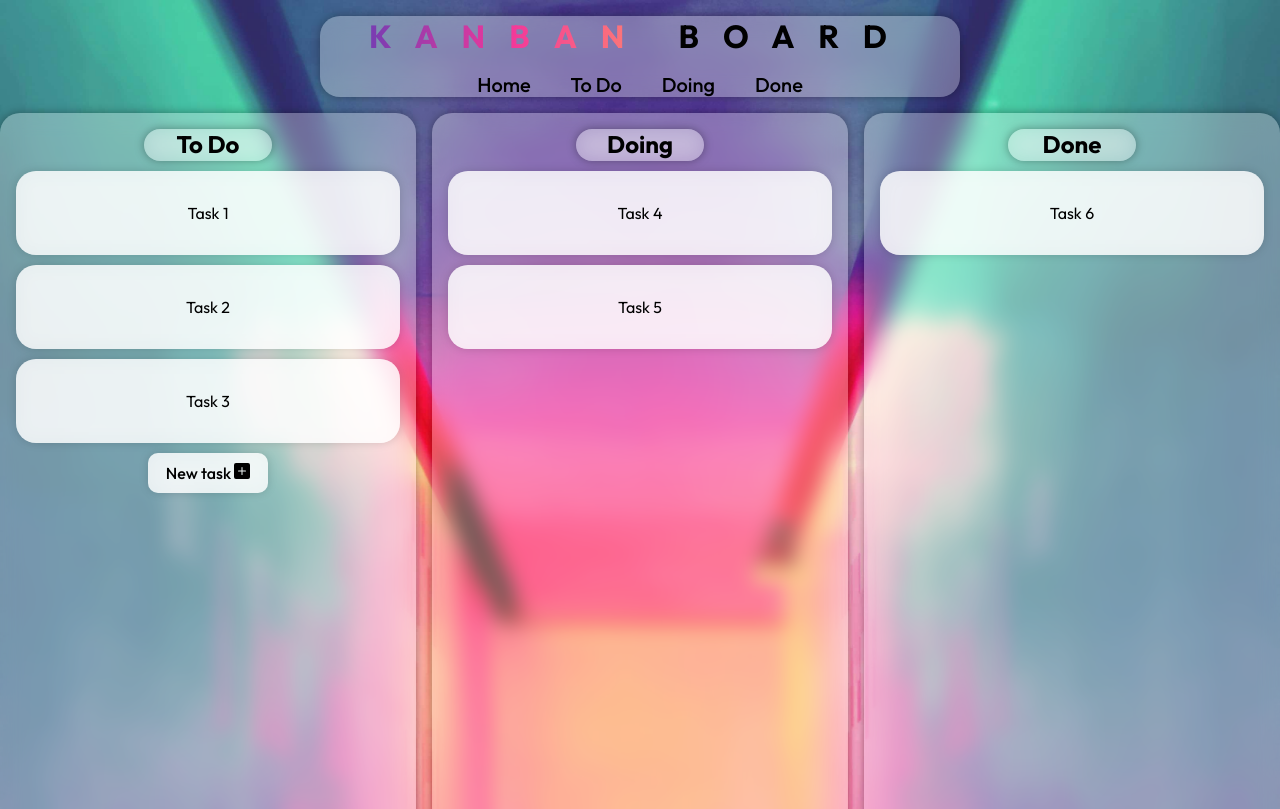
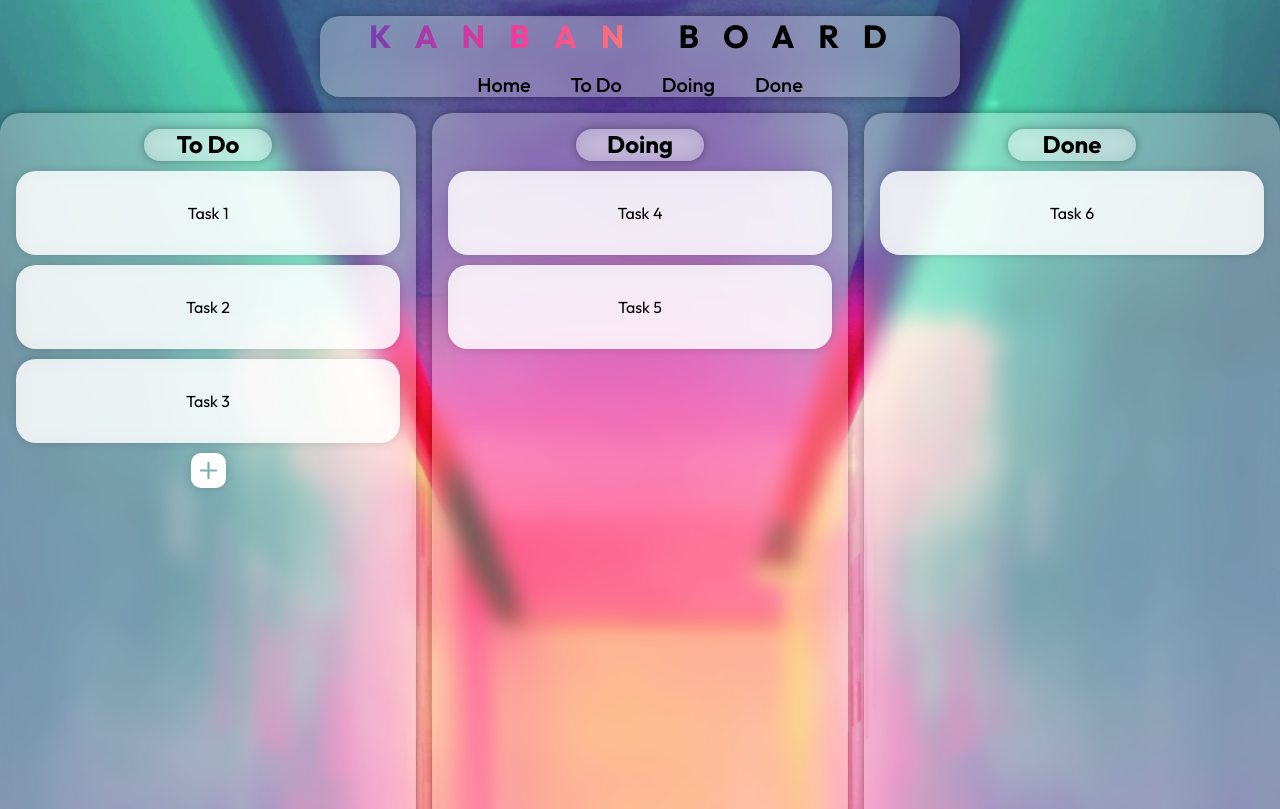
Before and after one commit to jhn322/kanban-board-react, a React (Vite) app: page / in a window 1280 px wide. Shown: the top 809 px of the page. Built offline with nearby package versions, Linux system fonts and the light colour scheme.

Commit message:
imported icon tested setting svg style

```diff
--- a/src/components/Column.jsx
+++ b/src/components/Column.jsx
@@ -1,8 +1,18 @@
-import React from "react";
+import React, { useState } from "react";
 import Card from "./Card";
 import { BsPlusSquareFill } from "react-icons/bs";
 
 const Column = ({ title, cards = [], isToDo, onAddTask }) => {
+  const [isHovered, setIsHovered] = useState(false);
+
+  const handleMouseEnter = () => {
+    setIsHovered(true);
+  };
+
+  const handleMouseLeave = () => {
+    setIsHovered(false);
+  };
+
   return (
     <div className="column">
       <div className="column-title">
@@ -14,10 +24,28 @@ const Column = ({ title, cards = [], isToDo, onAddTask }) => {
         ))}
       </div>
       {isToDo && (
-        <div className="new-task-button">
-          <button onClick={onAddTask}>
-            New task <BsPlusSquareFill />
-          </button>
+        <div
+          className="new-task-button"
+          onClick={onAddTask}
+          onMouseEnter={handleMouseEnter}
+          onMouseLeave={handleMouseLeave}
+        >
+          <BsPlusSquareFill
+            style={{
+              fill: isHovered ? "url(#gradient)" : "#ffffff",
+              cursor: "pointer",
+              transition: "fill 0.3s ease",
+            }}
+          />
+          <svg style={{ position: "absolute", width: 0, height: 0 }}>
+            <defs>
+              <linearGradient id="gradient" x1="0%" y1="0%" x2="100%" y2="100%">
+                <stop offset="0%" stopColor="#783db2" />
+                <stop offset="50%" stopColor="#f2379a" />
+                <stop offset="100%" stopColor="#fd8173" />
+              </linearGradient>
+            </defs>
+          </svg>
         </div>
       )}
     </div>
--- a/src/index.css
+++ b/src/index.css
@@ -228,8 +228,7 @@ li:hover {
   color: transparent;
 }
 
-.modal-button,
-.new-task-button > button {
+.modal-button {
   width: 120px;
   border-radius: 10px;
   height: 40px;
@@ -242,8 +241,15 @@ li:hover {
   backdrop-filter: blur(10px);
 }
 
-.modal-button:hover,
-.new-task-button > button:hover {
+.new-task-button svg {
+  font-size: 35px;
+  cursor: pointer;
+  vertical-align: middle;
+  box-shadow: 0 0 10px rgba(0, 0, 0, 0.15);
+  border-radius: 10px;
+}
+
+.modal-button:hover {
   background-image: linear-gradient(to right, #783db2, #f2379a, #fd8173);
 }
 
```
